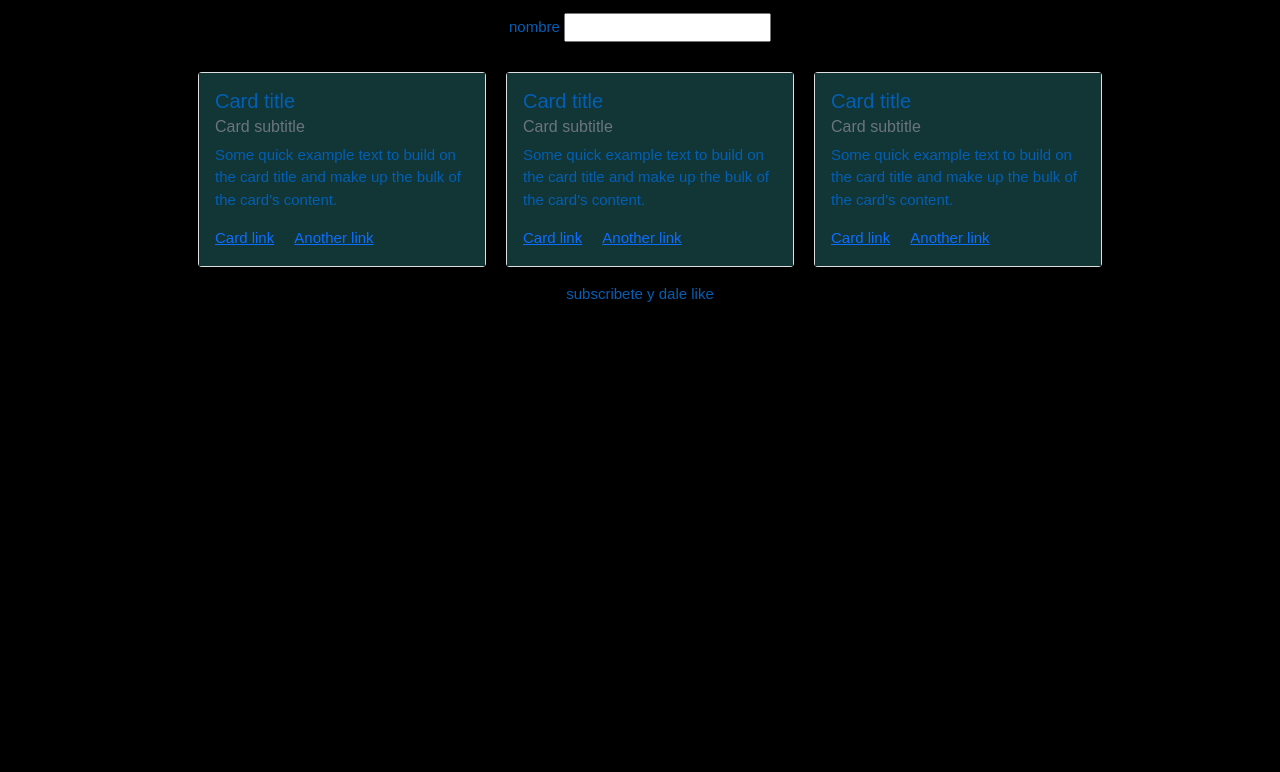
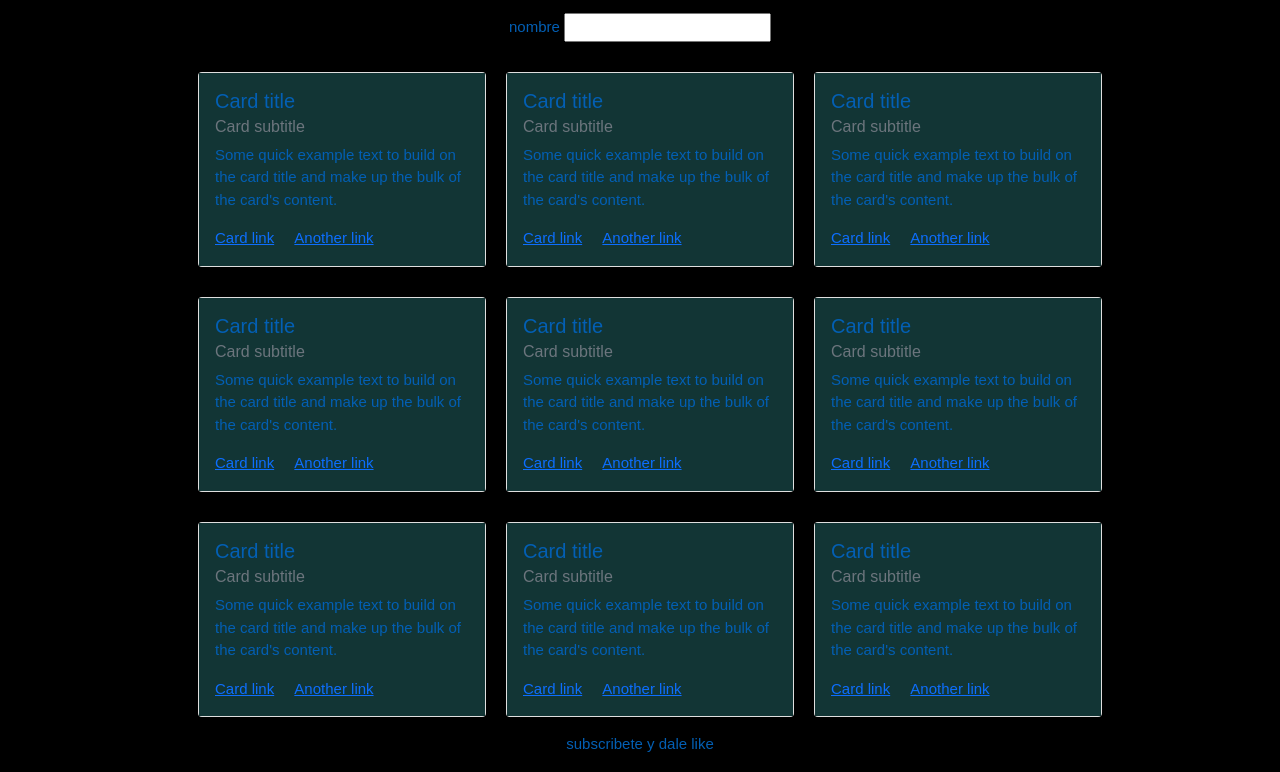
Before and after one commit to Josuefernandezzt/Hyperblog, a plain HTML site: page index.html in a window 1280 px wide. Shown: the part 184-956 px from the top of the page. Before the commit the page ends 800 px from the top, so only its background shows below. Drawn offline with nearby package versions, Linux system fonts and the light colour scheme.

Commit message:
Agregué otra fila de cartas

```diff
--- a/index.html
+++ b/index.html
@@ -80,6 +80,64 @@
         </div>
       </div>
     </div>
+    <div class="row  d-flex justify-content-center ">
+      <div class="card mr-5" style="width: 18rem;">
+        <div class="card-body">
+          <h5 class="card-title">Card title</h5>
+          <h6 class="card-subtitle mb-2 text-muted">Card subtitle</h6>
+          <p class="card-text">Some quick example text to build on the card title and make up the bulk of the card's content.</p>
+          <a href="#" class="card-link">Card link</a>
+          <a href="#" class="card-link">Another link</a>
+        </div>
+      </div>
+      <div class="card" style="width: 18rem;">
+        <div class="card-body ">
+          <h5 class="card-title">Card title</h5>
+          <h6 class="card-subtitle mb-2 text-muted">Card subtitle</h6>
+          <p class="card-text">Some quick example text to build on the card title and make up the bulk of the card's content.</p>
+          <a href="#" class="card-link">Card link</a>
+          <a href="#" class="card-link">Another link</a>
+        </div>
+      </div>
+      <div class="card" style="width: 18rem;">
+        <div class="card-body">
+          <h5 class="card-title">Card title</h5>
+          <h6 class="card-subtitle mb-2 text-muted">Card subtitle</h6>
+          <p class="card-text">Some quick example text to build on the card title and make up the bulk of the card's content.</p>
+          <a href="#" class="card-link">Card link</a>
+          <a href="#" class="card-link">Another link</a>
+        </div>
+      </div>
+    </div>
+    <div class="row  d-flex justify-content-center ">
+      <div class="card mr-5" style="width: 18rem;">
+        <div class="card-body">
+          <h5 class="card-title">Card title</h5>
+          <h6 class="card-subtitle mb-2 text-muted">Card subtitle</h6>
+          <p class="card-text">Some quick example text to build on the card title and make up the bulk of the card's content.</p>
+          <a href="#" class="card-link">Card link</a>
+          <a href="#" class="card-link">Another link</a>
+        </div>
+      </div>
+      <div class="card" style="width: 18rem;">
+        <div class="card-body ">
+          <h5 class="card-title">Card title</h5>
+          <h6 class="card-subtitle mb-2 text-muted">Card subtitle</h6>
+          <p class="card-text">Some quick example text to build on the card title and make up the bulk of the card's content.</p>
+          <a href="#" class="card-link">Card link</a>
+          <a href="#" class="card-link">Another link</a>
+        </div>
+      </div>
+      <div class="card" style="width: 18rem;">
+        <div class="card-body">
+          <h5 class="card-title">Card title</h5>
+          <h6 class="card-subtitle mb-2 text-muted">Card subtitle</h6>
+          <p class="card-text">Some quick example text to build on the card title and make up the bulk of the card's content.</p>
+          <a href="#" class="card-link">Card link</a>
+          <a href="#" class="card-link">Another link</a>
+        </div>
+      </div>
+    </div>
 
     <p class="d-flex justify-content-center pt-3">subscribete y dale like</p>
 
```
